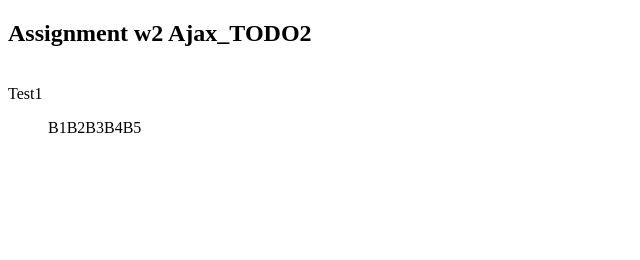
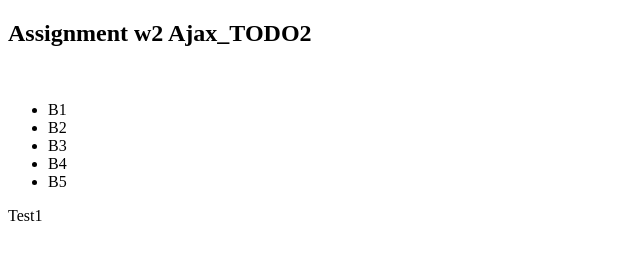
Before and after one commit to stinkybrew/cloudprogramming, a plain HTML site: page week2/assignment1_AJAX/todo2.html in a window 1280 px wide. Shown: the whole page, without its empty margins (0-640 px from the left). Drawn offline with Linux system fonts and the light colour scheme.

Commit message:
fds
fdsfds

```diff
--- a/week2/assignment1_AJAX/todo2.html
+++ b/week2/assignment1_AJAX/todo2.html
@@ -10,27 +10,25 @@
             // run this function when the document is loaded
             // create a couple of elements in an otherwise empty HTML page
             window.onload = function() {
-                var list = document.createElement('ul');
+
                 var array = ['B1','B2','B3','B4','B5'];
+                var ul = document.createElement('ul');
+                document.getElementById('list').appendChild(ul);
 
-                for (var i = 0; i < array.length; i++) {
+                for (var i = 0; i < array.length; i++){
                     // Create the list item:
-                    var item = document.createElement('li');
-
+                    var li = document.createElement('li');
+                    ul.appendChild(li);
                     // Set its contents from array:
-                    var textnode = document.createTextNode(array[i]);
-                    list.appendChild(textnode);
-
-
+                    li.innerHTML += array[i];
                 }
-                document.body.appendChild(list);
-                return list;
             }
-
         </script>
     </head>
     <body>
         <h2>Assignment w2 Ajax_TODO2</h2> <br>
+        <div id="list"></div>
+
         <span id="text">Test1</span>
     </body>
 </html>
```
